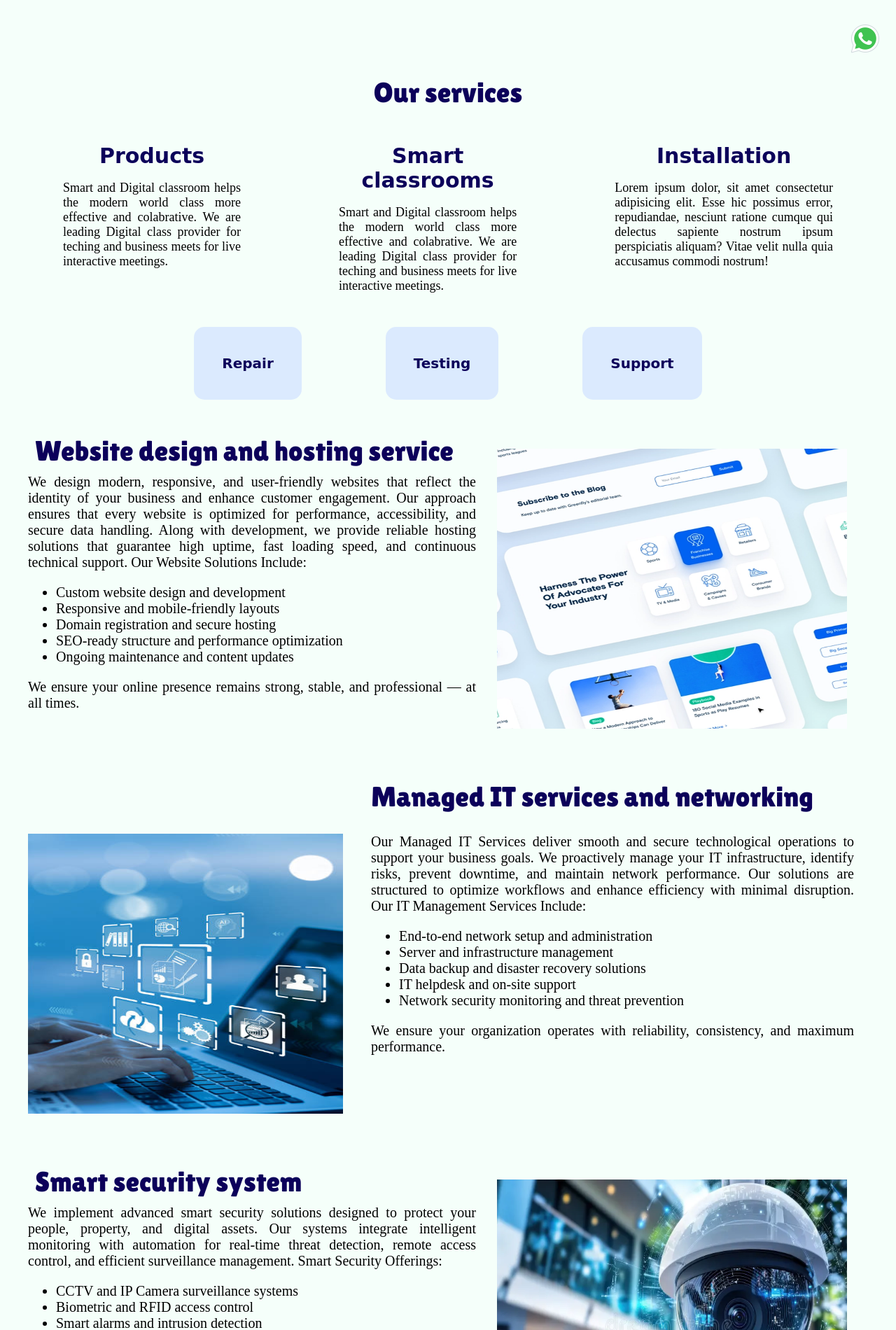
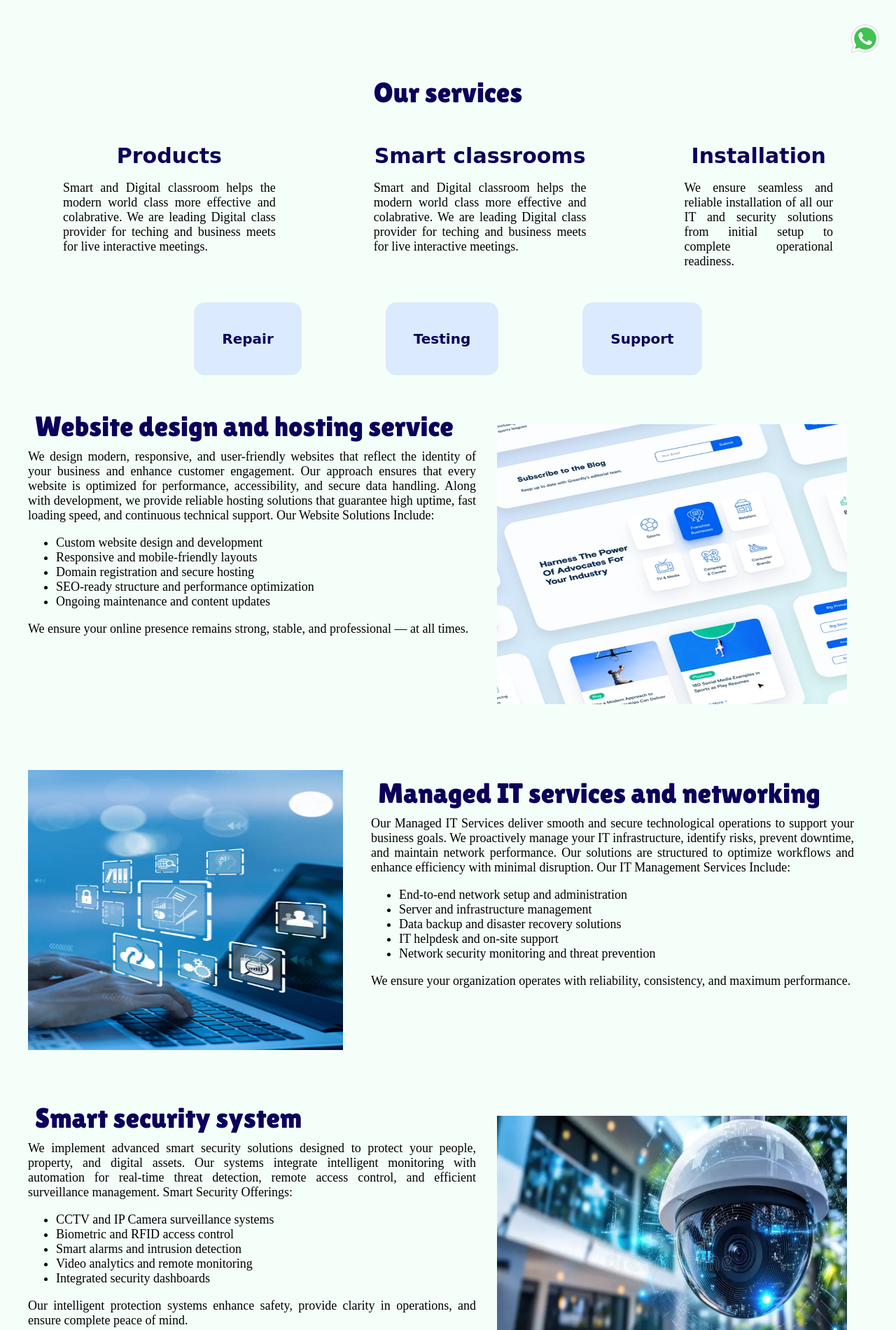
Before and after one commit to KreatiV2214/Infonusolutions, a Django app: page / in a window 1280 px wide. Shown: the part 697-2597 px from the top of the page at 70% size. Run offline with Django 5.2, Linux system fonts and the light colour scheme; data that the repository does not hold is empty; some web fonts are replaced.

Commit message:
Small Changes

```diff
--- a/app/static/css/index.css
+++ b/app/static/css/index.css
@@ -223,7 +223,7 @@ body{
 .sec4-description{
     /* margin: 50px 10px 10px 10px; */
     text-align: justify;
-    font-size: 20px;
+    font-size: 18px;
 }
 .sec4-img{
     margin: 30px;
@@ -238,7 +238,7 @@ height: 400px;
 }
 .sec5-description{
     text-align: justify;
-    font-size: 20px;
+    font-size: 18px;
     /* padding-right: 50px; */
 }
 .sec5-pic{
@@ -252,8 +252,7 @@ height: 400px;
     margin: 20px;
 }
 .sec5-head{
-    padding-left: 530px;
-    margin-bottom: 0px;
+    margin: 10px;
 }
 #footer{
     background: #0c005a;
--- a/app/templates/index.html
+++ b/app/templates/index.html
@@ -65,7 +65,7 @@
             </div>
             <div class="sec3-service">
                 <center><div class="head">Installation</div></center>
-                <p class="about-service">Lorem ipsum dolor, sit amet consectetur adipisicing elit. Esse hic possimus error, repudiandae, nesciunt ratione cumque qui delectus sapiente nostrum ipsum perspiciatis aliquam? Vitae velit nulla quia accusamus commodi nostrum!</p>
+                <p class="about-service">We ensure seamless and reliable installation of all our IT and security solutions from initial setup to complete operational readiness.</p>
             </div>
         </div>
         <div id="sec3-div2">
@@ -102,14 +102,15 @@
 
     <!-- Section 5 -->
      <div id="section-5">
-        <div id="s4-head">
-            <p class="s2-p1 sec5-head">Managed IT services and networking</p>
-        </div>
+
         <div class="sec5-main">
         <div class="sec5-img sectionimg">
             <img src="{% static 'images/networkpic.jpg' %}" class="sec5-pic">
         </div>
         <div class="sec5-content">
+            <div id="s4-head">
+            <p class="s2-p1 sec5-head">Managed IT services and networking</p>
+            </div>
             <div class="sec5-description">
 
         Our Managed IT Services deliver smooth and secure technological operations to support your business goals. We proactively manage your IT infrastructure, identify risks, prevent downtime, and maintain network performance. Our solutions are structured to optimize workflows and enhance efficiency with minimal disruption.
```
